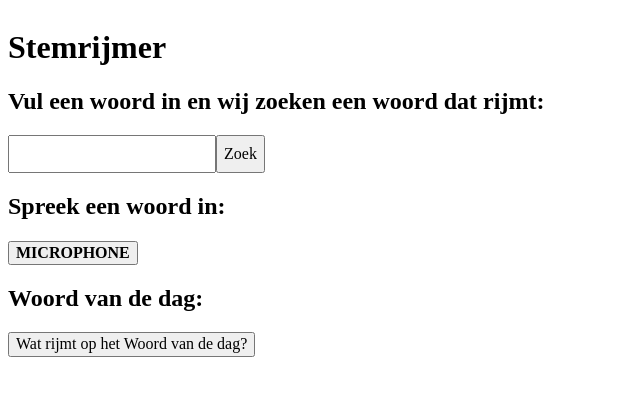
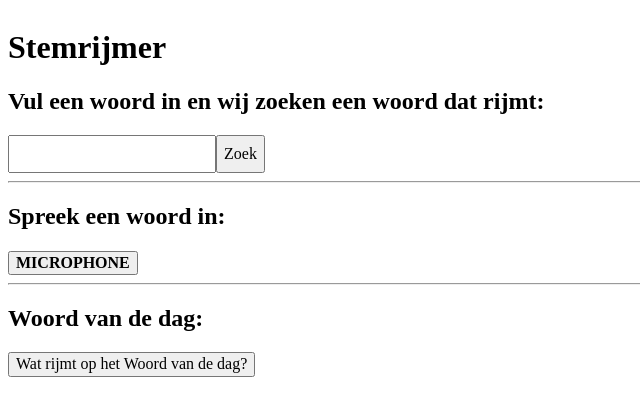
Before and after one commit to tnanhekhan/stemrijmer, a Flask app: page / in a window 1280 px wide. Shown: the top 416 px of the page, without its empty margins (0-640 px from the left). Run offline with Flask 2, Linux system fonts and the light colour scheme; data that the repository does not hold is empty.

Commit message:
cleanup html

```diff
--- a/templates/index.html
+++ b/templates/index.html
@@ -16,6 +16,7 @@
     {#  <link rel="apple-touch-icon" href="icon.png">#}
     <!-- Place favicon.ico in the root directory -->
 
+
     <link rel="stylesheet" href="static/css/normalize.css">
     <link rel="stylesheet" href="static/css/main.css">
 
@@ -24,50 +25,41 @@
 
 <body>
 
-<div class="hero mt-8">
-    <div class="hero-content text-center">
-        <div class="max-w-md">
-            <h1 class="text-xl">Stemrijmer</h1>
-        </div>
-    </div>
-</div>
-<div class="p-8">
+<h1>Stemrijmer</h1>
+<div>
     <div>
         <h2>Vul een woord in en wij zoeken een woord dat rijmt:</h2>
-        <form class="input-group" hx-post="/rhyme" hx-target="#type-result" hx-indicator="#spinner" style="display: flex">
-            <input class="input input-bordered  max-w-xs" type="text" name="query">
-            <button class="btn" type="submit">Zoek</button>
+        <form hx-post="/rhyme" hx-target="#type-result" hx-indicator="#spinner" style="display: flex">
+            <input type="text" name="query">
+            <button type="submit">Zoek</button>
             <img id="spinner" class="htmx-indicator" src="static/img/spinner.svg"/>
         </form>
         <div id="type-result"></div>
     </div>
 
-    <div class="divider"></div>
+    <hr/>
 
     <div>
         <h2>Spreek een woord in:</h2>
         <div x-data>
-            <button class="btn" onclick="startRecognition()"><strong>MICROPHONE</strong></button>
-            <ul id="speech-output">
-            </ul>
+            <button onclick="startRecognition()"><strong>MICROPHONE</strong></button>
+            <div id="speech-output">
+            </div>
         </div>
     </div>
 
-    <div class="divider"></div>
+    <hr/>
 
-    <div class="mt-8 mb-8">
+    <div>
         <h2>Woord van de dag:</h2>
         <h3 id="wotd" hx-get="/random_word" hx-trigger="load" hx-swap="innerHTML"></h3>
-        <button id="wotd-button" class="btn">Wat rijmt op het Woord van de dag?</button>
-        <ul id="wotd-result"></ul>
+        <button id="wotd-button">Wat rijmt op het Woord van de dag?</button>
+        <div id="wotd-result"></div>
     </div>
 </div>
 
-
 <script src="static/js/main.js" defer></script>
-<script src="//unpkg.com/alpinejs" defer></script>
 <script src="//unpkg.com/htmx.org" defer></script>
 
 </body>
-
 </html>
```
